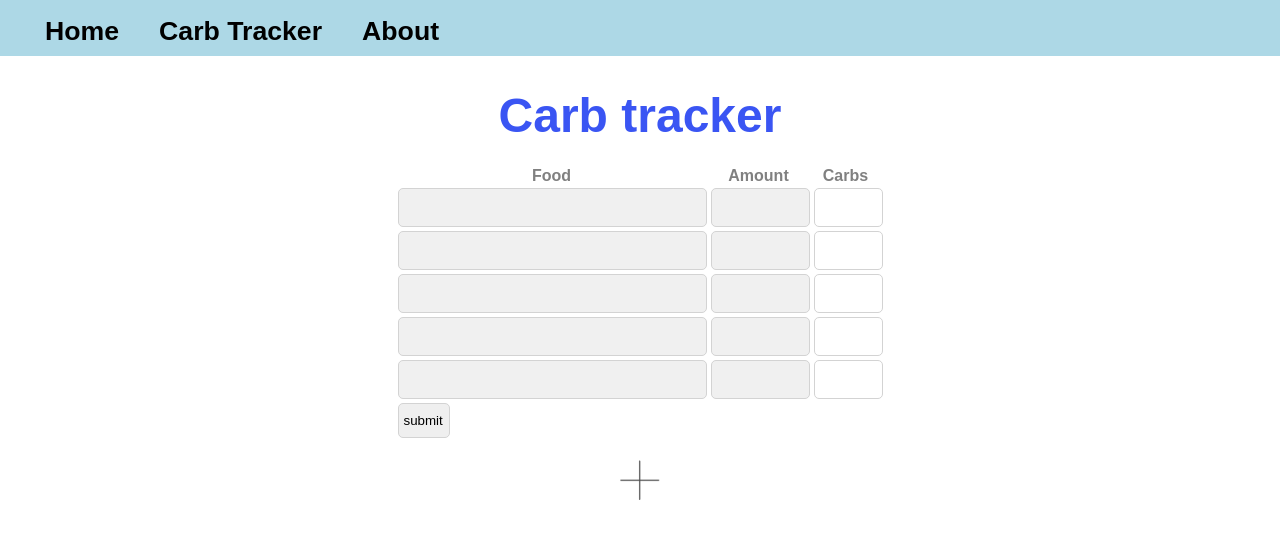
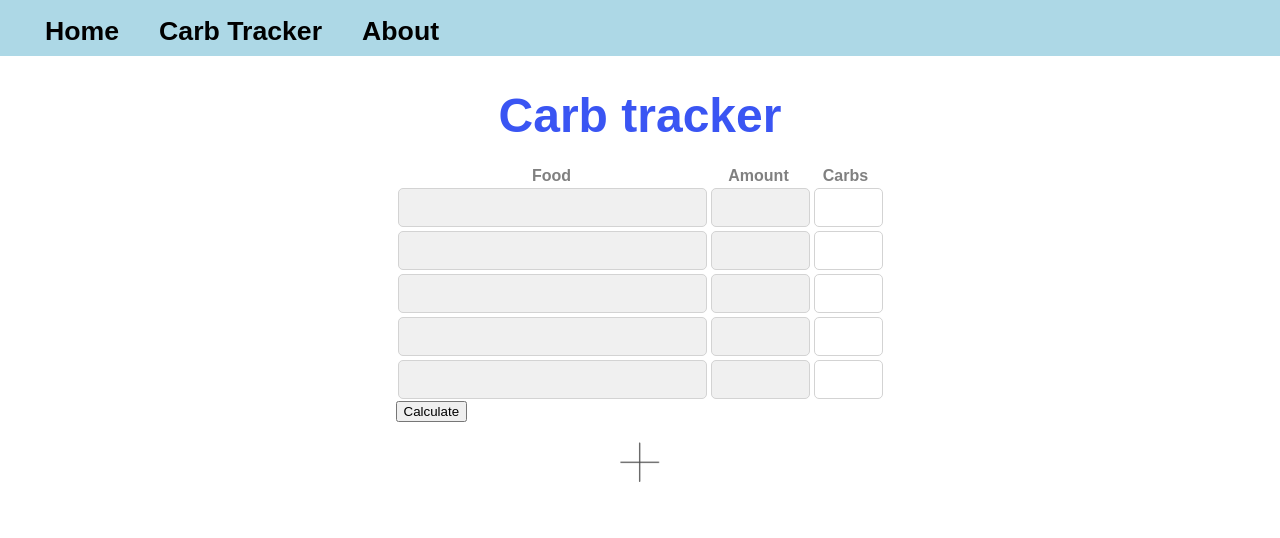
Before and after one commit to hydrol0x/T1D_website, a React (Create React App) app: page /tracker in a window 1280 px wide. Shown: the top 538 px of the page. Built offline with nearby package versions, Linux system fonts and the light colour scheme.

Commit message:
Get values for each input food, amount row

```diff
--- a/src/components/Tracker.js
+++ b/src/components/Tracker.js
@@ -1,14 +1,18 @@
 import FormElement from "./FormElement";
 import CreateButton from "./CreateButton";
+import SubmitButton from "./SubmitButton";
 
 import "../css/tracker.css";
 
-const Tracker = ({ addForm, numForms }) => {
-  const handleSubmit = (e) => {
-    const inputs = document.getElementsByTagName("input");
-    e.preventDefault();
-    Array.from(inputs).map((input) => {
-      console.log({ [input.className]: input.value });
+const Tracker = ({ totalCarbs, setTotalCarbs, addForm, numForms }) => {
+  const handleSubmit = () => {
+    const zip = (rows) => rows[0].map((_, c) => rows.map((row) => row[c]));
+    const food = Array.from(document.getElementsByClassName("food"));
+    const amount = Array.from(document.getElementsByClassName("weight"));
+    const vals = zip([food, amount]);
+    console.log(vals);
+    vals.map((val) => {
+      console.log(val[0].value + val[1].value);
     });
   };
   return (
@@ -20,8 +24,8 @@ const Tracker = ({ addForm, numForms }) => {
         {numForms.map((id) => {
           return <FormElement id={id} key={id} />;
         })}
-        <input type="button" value="submit" onClick={handleSubmit} />
       </form>
+      <SubmitButton handleSubmit={handleSubmit} />
       <CreateButton addForm={addForm} />
     </div>
   );
```
